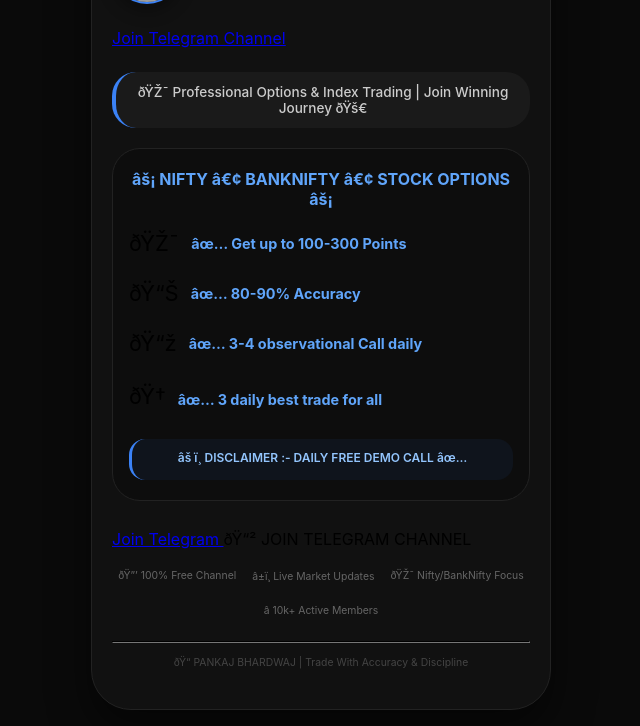
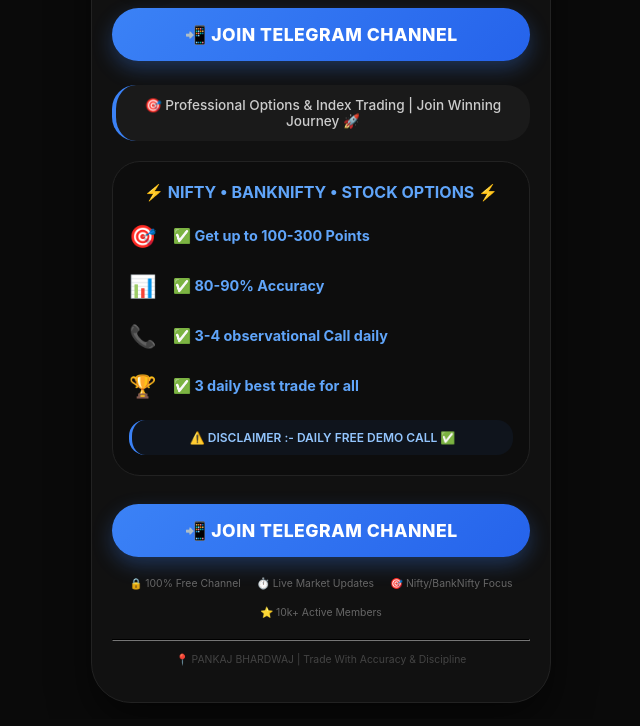
Before and after one commit to thekaransingh6388-debug/akshme15-3, a plain HTML site: page index.html in a window 1280 px wide. Shown: the part 127-853 px from the top of the page, without its empty margins (319-959 px from the left). Drawn offline with Linux system fonts and the light colour scheme; grey boxes are pictures that could not be loaded.

Commit message:
Update index.html

```diff
--- a/index.html
+++ b/index.html
@@ -1,7 +1,11 @@
 <!DOCTYPE html>
 <html lang="hi">
 <head>
-    <m<!-- Meta Pixel Code -->
+    <meta charset="UTF-8">
+    <meta name="viewport" content="width=device-width, initial-scale=1.0, maximum-scale=1.0, user-scalable=yes, viewport-fit=cover">
+    <title>PANKAJ BHARDWAJ | Stock Market Telegram</title>
+
+    <!-- Meta Pixel Code -->
     <script>
     !function(f,b,e,v,n,t,s)
     {if(f.fbq)return;n=f.fbq=function(){n.callMethod?
@@ -17,9 +21,8 @@ fbq('track', 'PageView');
     <noscript><img height="1" width="1" style="display:none"
     src="https://www.facebook.com/tr?id=1600045841042622&ev=PageView&noscript=1"
     /></noscript>
-<!-- End Meta Pixel Code -->eta charset="UTF-8">
-    <meta name="viewport" content="width=device-width, initial-scale=1.0, maximum-scale=1.0, user-scalable=yes, viewport-fit=cover">
-    <title>PANKAJ BHARDWAJ | Stock Market Telegram</title>
+    <!-- End Meta Pixel Code -->
+
     <style>
         * {
             margin: 0;
@@ -275,13 +278,10 @@ src="https://www.facebook.com/tr?id=1600045841042622&ev=PageView&noscript=1"
             </div>
         </div>
 
-        <!-- ✅ BUTTON 1 - TOP (Electric Blue) -->
+        <!-- ✅ BUTTON 1 - TOP with Facebook Pixel -->
         <div class="top-button">
-<a href="https://t.me/+JBo2CvsRtnVjZWY1"
-onclick="fbq('trackCustom', 'Telegram_Click');
-setTimeout(() => { window.location.href='https://t.me/+JBo2CvsRtnVjZWY1'; }, 300);
-return false;">
-Join Telegram Channel
+            <a href="#" class="join-btn" id="topJoinBtn" onclick="fbq('trackCustom', 'Telegram_Click_Top'); setTimeout(function(){ window.location.href='https://t.me/+JBo2CvsRtnVjZWY1'; }, 200); return false;">
+                📲 JOIN TELEGRAM CHANNEL
             </a>
         </div>
 
@@ -318,15 +318,11 @@ Join Telegram Channel
             </div>
         </div>
 
-        <!-- ✅ BUTTON 2 - BOTTOM (Electric Blue) -->
+        <!-- ✅ BUTTON 2 - BOTTOM with Facebook Pixel -->
         <div class="bottom-button">
-            <a href="https://t.me/+JBo2CvsRtnVjZWY1"
-onclick="fbq('trackCustom', 'Telegram_Click');
-setTimeout(() => { window.location.href='https://t.me/+JBo2CvsRtnVjZWY1'; }, 300);
-return false;">
-Join Telegram
+            <a href="#" class="join-btn" id="bottomJoinBtn" onclick="fbq('trackCustom', 'Telegram_Click_Bottom'); setTimeout(function(){ window.location.href='https://t.me/+JBo2CvsRtnVjZWY1'; }, 200); return false;">
+                📲 JOIN TELEGRAM CHANNEL
             </a>
-                📲 JOIN TELEGRAM CHANNEL
         </div>
 
         <!-- Trust Signals -->
@@ -345,20 +341,17 @@ Join Telegram
 </div>
 
 <script>
-    // Updated Telegram link
-    const topBtn = document.getElementById('topJoinBtn');
-    const bottomBtn = document.getElementById('bottomJoinBtn');
+    // Safety fallback for both buttons
     const channelLink = "https://t.me/+JBo2CvsRtnVjZWY1";
 
-    topBtn.href = channelLink;
-    bottomBtn.href = channelLink;
+    document.getElementById('topJoinBtn').addEventListener('click', function(e) {
+        // Pixel already fired via onclick, this is just fallback
+        console.log('Top button clicked - Tracking: Telegram_Click_Top');
+    });
 
-    function trackJoin(position) {
-        console.log(`${position} button clicked - Opening Telegram`);
-    }
-
-    topBtn.addEventListener('click', function() { trackJoin('Top Button'); });
-    bottomBtn.addEventListener('click', function() { trackJoin('Bottom Button'); });
+    document.getElementById('bottomJoinBtn').addEventListener('click', function(e) {
+        console.log('Bottom button clicked - Tracking: Telegram_Click_Bottom');
+    });
 </script>
 
 </body>
```
Lines whose indentation alone changed are shown as unchanged.
